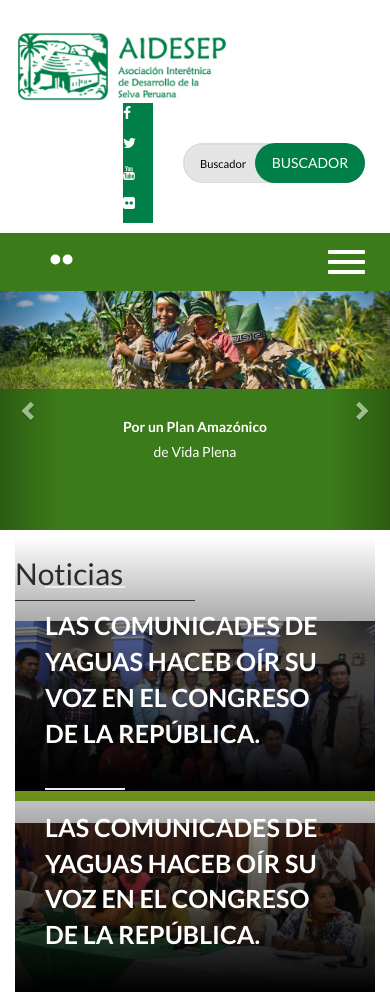
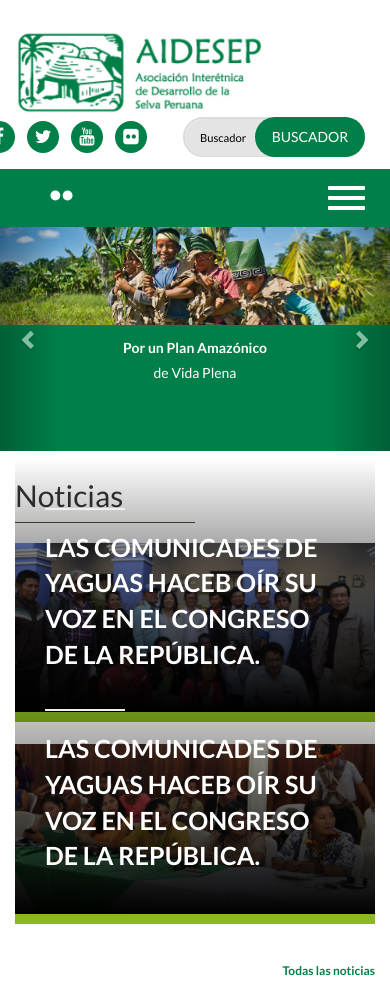
Before and after one commit to taniacoder/aidesep, a PHP site: page / in a window 390 px wide; the page is wider, and only the part inside the window is pictured. Shown: the top 992 px of that part. Run offline with PHP 8.4, Linux system fonts and the light colour scheme; some libraries are stand-ins or nearby versions.

Commit message:
ajustesdomingo

```diff
--- a/css/main.css
+++ b/css/main.css
@@ -84,7 +84,6 @@
   body a {
     -webkit-transition: 0.3s all; }
 
-@media (min-width: 1200px) {
 /*.container {
     width: 1300px;
 }*/
@@ -93,6 +92,7 @@
   display: -webkit-box;
   display: -ms-flexbox;
   display: flex; }
+
 .icon-circle {
   height: 40px;
   width: 40px;
@@ -100,8 +100,8 @@
   margin: 10px;
   text-align: center;
   padding: 5px; }
-  /*//*/ }
 
+/*//*/
 .circle-item {
   border: 4px solid #579f33;
   height: 8px;
@@ -184,10 +184,14 @@
           align-items: center; }
 
 /*redes*/
+.redes {
+  font-size: 18px; }
   .redes .icon-circle {
-  height: 30px;
-  width: 30px;
-  background-color: #007F48; }
+    height: 32px;
+    width: 32px;
+    background-color: #007F48;
+    padding: 3px;
+    margin: 6px; }
     .redes .icon-circle i {
       color: #fff; }
 
@@ -379,9 +383,7 @@
         border: none;
         font-size: 15px;
         color: #ffffff;
-        padding: 14px 0px; }
-  .navbar-default {
-    background-color: #3C7B19; } }
+        padding: 14px 0px; } }
 
 @media (max-width: 560px) {
   .head-right .redes-seeker ul {
@@ -446,7 +448,7 @@
 .banner-text {
   position: absolute;
   z-index: 100;
-  bottom: 60px;
+  bottom: 25px;
   left: 0;
   right: 0;
   text-align: center; }
@@ -464,9 +466,10 @@
   padding: 10px; }
   .box-trans h2 {
     font-weight: bold;
-    font-size: 35px; }
+    margin-top: 5px; }
   .box-trans h3 {
-    font-size: 20px; }
+    font-size: 20px;
+    margin-top: 5px; }
 
 /*medias*/
 @media (max-width: 768px) {
@@ -477,7 +480,7 @@
     width: 100%; }
   .box-trans {
     width: auto;
-    background-color: #3c7b19; }
+    background-color: #007f48; }
   .banner-text {
     position: absolute;
     z-index: 100;
@@ -485,7 +488,7 @@
     left: 0;
     right: 0;
     text-align: center;
-    background-color: #3c7b19;
+    background-color: #007f48;
     padding-bottom: 50px; }
   .banner-text {
     position: relative; }
--- a/index.html
+++ b/index.html
@@ -40,7 +40,7 @@
     <section class="header">
       <div class="container">
         <div class="row">
-          <div class="col-md-4 col-xs-12 col-sm-12"><img width="60%" src="img/home/logo.png"></div>
+          <div class="col-md-4 col-xs-12 col-sm-12"><img width="70%" src="img/home/logo.png"></div>
           <div class="col-md-8 col-xs-12 col-sm-12">
             <div class="head-right">
               <div class="logo-m-seeker">
@@ -217,8 +217,8 @@
         <div class="aside">
           <h2>Organzaciones Regionales</h2>
           <hr class="line-title-seccion">
-          <div class="row">
-            <div class="col-md-6 aside">
+          <div class="row aside">
+            <div class="col-md-6">
               <div class="box-org">
                 <h3>CORPIAA</h3>
                 <P>Cordinadora REgiopnal de los Pueblos Indigenas de AIDESEP Atalaya	</P>
--- a/pug/index.pug
+++ b/pug/index.pug
@@ -41,7 +41,7 @@
 			.container
 				.row
 					.col-md-4.col-xs-12.col-sm-12
-						img(width='60%' src='img/home/logo.png')
+						img(width='70%' src='img/home/logo.png')
 					.col-md-8.col-xs-12.col-sm-12
 						.head-right
 							.logo-m-seeker
@@ -204,8 +204,8 @@
 				.aside
 					h2 Organzaciones Regionales
 					hr.line-title-seccion
-					.row
-						.col-md-6.aside
+					.row.aside
+						.col-md-6
 							.box-org
 								h3 CORPIAA
 								P Cordinadora REgiopnal de los Pueblos Indigenas de AIDESEP Atalaya
--- a/sass/base/_comun.scss
+++ b/sass/base/_comun.scss
@@ -12,7 +12,7 @@
     }
 }
 
-@media (min-width: 1200px) {
+
 /*.container {
     width: 1300px;
 }*/
@@ -30,7 +30,6 @@
 }
 
 /*//*/
-}
 
 .circle-item {
      border: 4px solid #579f33;
--- a/sass/base/_menu.scss
+++ b/sass/base/_menu.scss
@@ -63,11 +63,15 @@
 }
 
 /*redes*/
+
 .redes{
+	font-size: 18px;
 	.icon-circle {
-	height: 30px;
-    width: 30px;
+	height: 32px;
+    width: 32px;
     background-color: #007F48;
+    padding: 3px;
+    margin: 6px;
         i{
             color: #fff;
         }
@@ -267,9 +271,6 @@
 			}
 		}
 	}
-	.navbar-default {
-	    background-color: #3C7B19;
-	}
 
 }
 
--- a/sass/views/_home.scss
+++ b/sass/views/_home.scss
@@ -44,7 +44,7 @@
 .banner-text {
     position: absolute;
     z-index: 100;
-    bottom: 60px;
+    bottom: 25px;
     left: 0;
     right: 0;
     text-align: center;
@@ -63,10 +63,11 @@
     padding: 10px;
 	h2 {
 	 font-weight: bold;
-  font-size: 35px;
+     margin-top: 5px;
 	}
   h3 {
     font-size: 20px;
+    margin-top: 5px;
   }
 }
 
@@ -84,7 +85,7 @@
 	}
 	.box-trans {
 	    width: auto;
-    background-color: #3c7b19;
+    background-color: #007f48;
 	}
 	.banner-text {
     position: absolute;
@@ -93,7 +94,7 @@
     left: 0;
     right: 0;
     text-align: center;
-    background-color: #3c7b19;
+    background-color: #007f48;
     padding-bottom: 50px;
 	}
 	.banner-text{ position: relative;
```
Lines whose indentation alone changed are shown as unchanged.
